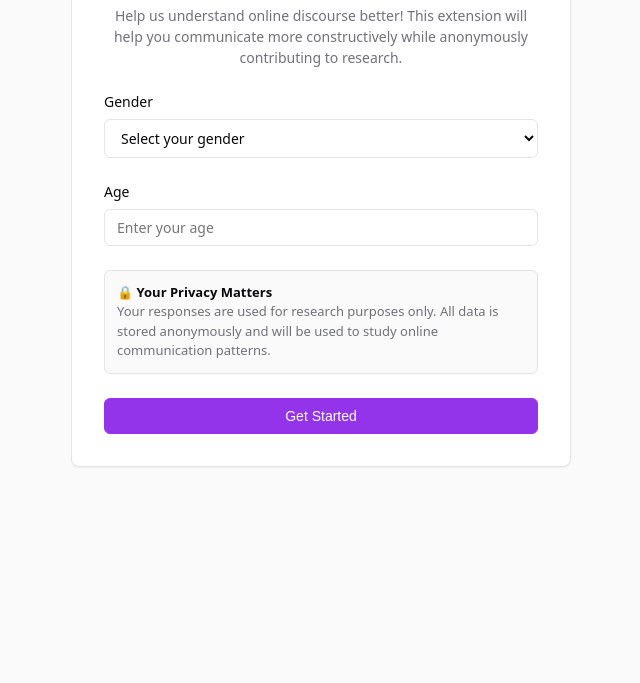
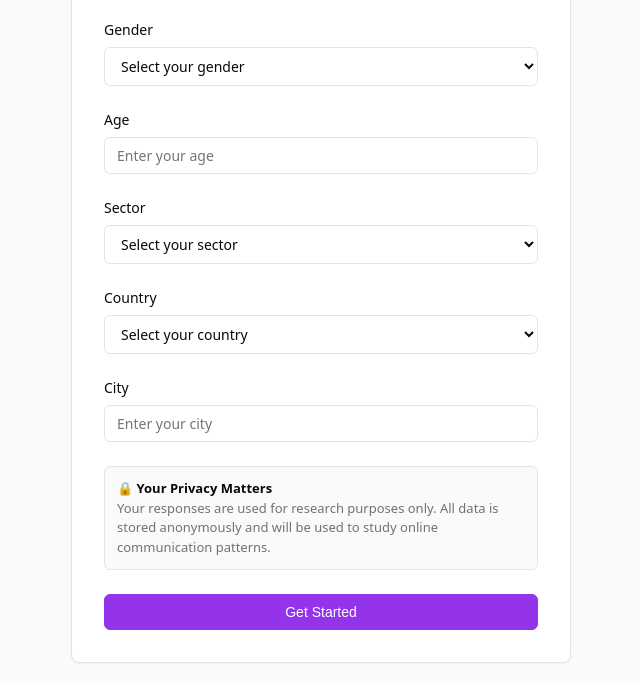
Before and after one commit to michellehaftel/comment-insight-extension, a browser extension: page onboarding.html in a window 1280 px wide. Shown: the part 242-925 px from the top of the page, without its empty margins (319-959 px from the left). Before the commit the page ends 800 px from the top, so only its background shows below. Drawn offline with Linux system fonts and the light colour scheme.

Commit message:
Adding sector and location

```diff
--- /dev/null
+++ b/countries.js
@@ -0,0 +1,200 @@
+// List of all world countries for dropdown
+// ISO 3166-1 alpha-2 country codes with country names
+const COUNTRIES = [
+  { code: 'AF', name: 'Afghanistan' },
+  { code: 'AL', name: 'Albania' },
+  { code: 'DZ', name: 'Algeria' },
+  { code: 'AD', name: 'Andorra' },
+  { code: 'AO', name: 'Angola' },
+  { code: 'AG', name: 'Antigua and Barbuda' },
+  { code: 'AR', name: 'Argentina' },
+  { code: 'AM', name: 'Armenia' },
+  { code: 'AU', name: 'Australia' },
+  { code: 'AT', name: 'Austria' },
+  { code: 'AZ', name: 'Azerbaijan' },
+  { code: 'BS', name: 'Bahamas' },
+  { code: 'BH', name: 'Bahrain' },
+  { code: 'BD', name: 'Bangladesh' },
+  { code: 'BB', name: 'Barbados' },
+  { code: 'BY', name: 'Belarus' },
+  { code: 'BE', name: 'Belgium' },
+  { code: 'BZ', name: 'Belize' },
+  { code: 'BJ', name: 'Benin' },
+  { code: 'BT', name: 'Bhutan' },
+  { code: 'BO', name: 'Bolivia' },
+  { code: 'BA', name: 'Bosnia and Herzegovina' },
+  { code: 'BW', name: 'Botswana' },
+  { code: 'BR', name: 'Brazil' },
+  { code: 'BN', name: 'Brunei' },
+  { code: 'BG', name: 'Bulgaria' },
+  { code: 'BF', name: 'Burkina Faso' },
+  { code: 'BI', name: 'Burundi' },
+  { code: 'CV', name: 'Cabo Verde' },
+  { code: 'KH', name: 'Cambodia' },
+  { code: 'CM', name: 'Cameroon' },
+  { code: 'CA', name: 'Canada' },
+  { code: 'CF', name: 'Central African Republic' },
+  { code: 'TD', name: 'Chad' },
+  { code: 'CL', name: 'Chile' },
+  { code: 'CN', name: 'China' },
+  { code: 'CO', name: 'Colombia' },
+  { code: 'KM', name: 'Comoros' },
+  { code: 'CG', name: 'Congo' },
+  { code: 'CD', name: 'Congo (DRC)' },
+  { code: 'CR', name: 'Costa Rica' },
+  { code: 'CI', name: 'Côte d\'Ivoire' },
+  { code: 'HR', name: 'Croatia' },
+  { code: 'CU', name: 'Cuba' },
+  { code: 'CY', name: 'Cyprus' },
+  { code: 'CZ', name: 'Czech Republic' },
+  { code: 'DK', name: 'Denmark' },
+  { code: 'DJ', name: 'Djibouti' },
+  { code: 'DM', name: 'Dominica' },
+  { code: 'DO', name: 'Dominican Republic' },
+  { code: 'EC', name: 'Ecuador' },
+  { code: 'EG', name: 'Egypt' },
+  { code: 'SV', name: 'El Salvador' },
+  { code: 'GQ', name: 'Equatorial Guinea' },
+  { code: 'ER', name: 'Eritrea' },
+  { code: 'EE', name: 'Estonia' },
+  { code: 'SZ', name: 'Eswatini' },
+  { code: 'ET', name: 'Ethiopia' },
+  { code: 'FJ', name: 'Fiji' },
+  { code: 'FI', name: 'Finland' },
+  { code: 'FR', name: 'France' },
+  { code: 'GA', name: 'Gabon' },
+  { code: 'GM', name: 'Gambia' },
+  { code: 'GE', name: 'Georgia' },
+  { code: 'DE', name: 'Germany' },
+  { code: 'GH', name: 'Ghana' },
+  { code: 'GR', name: 'Greece' },
+  { code: 'GD', name: 'Grenada' },
+  { code: 'GT', name: 'Guatemala' },
+  { code: 'GN', name: 'Guinea' },
+  { code: 'GW', name: 'Guinea-Bissau' },
+  { code: 'GY', name: 'Guyana' },
+  { code: 'HT', name: 'Haiti' },
+  { code: 'HN', name: 'Honduras' },
+  { code: 'HU', name: 'Hungary' },
+  { code: 'IS', name: 'Iceland' },
+  { code: 'IN', name: 'India' },
+  { code: 'ID', name: 'Indonesia' },
+  { code: 'IR', name: 'Iran' },
+  { code: 'IQ', name: 'Iraq' },
+  { code: 'IE', name: 'Ireland' },
+  { code: 'IL', name: 'Israel' },
+  { code: 'IT', name: 'Italy' },
+  { code: 'JM', name: 'Jamaica' },
+  { code: 'JP', name: 'Japan' },
+  { code: 'JO', name: 'Jordan' },
+  { code: 'KZ', name: 'Kazakhstan' },
+  { code: 'KE', name: 'Kenya' },
+  { code: 'KI', name: 'Kiribati' },
+  { code: 'KP', name: 'Korea (North)' },
+  { code: 'KR', name: 'Korea (South)' },
+  { code: 'KW', name: 'Kuwait' },
+  { code: 'KG', name: 'Kyrgyzstan' },
+  { code: 'LA', name: 'Laos' },
+  { code: 'LV', name: 'Latvia' },
+  { code: 'LB', name: 'Lebanon' },
+  { code: 'LS', name: 'Lesotho' },
+  { code: 'LR', name: 'Liberia' },
+  { code: 'LY', name: 'Libya' },
+  { code: 'LI', name: 'Liechtenstein' },
+  { code: 'LT', name: 'Lithuania' },
+  { code: 'LU', name: 'Luxembourg' },
+  { code: 'MG', name: 'Madagascar' },
+  { code: 'MW', name: 'Malawi' },
+  { code: 'MY', name: 'Malaysia' },
+  { code: 'MV', name: 'Maldives' },
+  { code: 'ML', name: 'Mali' },
+  { code: 'MT', name: 'Malta' },
+  { code: 'MH', name: 'Marshall Islands' },
+  { code: 'MR', name: 'Mauritania' },
+  { code: 'MU', name: 'Mauritius' },
+  { code: 'MX', name: 'Mexico' },
+  { code: 'FM', name: 'Micronesia' },
+  { code: 'MD', name: 'Moldova' },
+  { code: 'MC', name: 'Monaco' },
+  { code: 'MN', name: 'Mongolia' },
+  { code: 'ME', name: 'Montenegro' },
+  { code: 'MA', name: 'Morocco' },
+  { code: 'MZ', name: 'Mozambique' },
+  { code: 'MM', name: 'Myanmar' },
+  { code: 'NA', name: 'Namibia' },
+  { code: 'NR', name: 'Nauru' },
+  { code: 'NP', name: 'Nepal' },
+  { code: 'NL', name: 'Netherlands' },
+  { code: 'NZ', name: 'New Zealand' },
+  { code: 'NI', name: 'Nicaragua' },
+  { code: 'NE', name: 'Niger' },
+  { code: 'NG', name: 'Nigeria' },
+  { code: 'MK', name: 'North Macedonia' },
+  { code: 'NO', name: 'Norway' },
+  { code: 'OM', name: 'Oman' },
+  { code: 'PK', name: 'Pakistan' },
+  { code: 'PW', name: 'Palau' },
+  { code: 'PS', name: 'Palestine' },
+  { code: 'PA', name: 'Panama' },
+  { code: 'PG', name: 'Papua New Guinea' },
+  { code: 'PY', name: 'Paraguay' },
+  { code: 'PE', name: 'Peru' },
+  { code: 'PH', name: 'Philippines' },
+  { code: 'PL', name: 'Poland' },
+  { code: 'PT', name: 'Portugal' },
+  { code: 'QA', name: 'Qatar' },
+  { code: 'RO', name: 'Romania' },
+  { code: 'RU', name: 'Russia' },
+  { code: 'RW', name: 'Rwanda' },
+  { code: 'KN', name: 'Saint Kitts and Nevis' },
+  { code: 'LC', name: 'Saint Lucia' },
+  { code: 'VC', name: 'Saint Vincent and the Grenadines' },
+  { code: 'WS', name: 'Samoa' },
+  { code: 'SM', name: 'San Marino' },
+  { code: 'ST', name: 'São Tomé and Príncipe' },
+  { code: 'SA', name: 'Saudi Arabia' },
+  { code: 'SN', name: 'Senegal' },
+  { code: 'RS', name: 'Serbia' },
+  { code: 'SC', name: 'Seychelles' },
+  { code: 'SL', name: 'Sierra Leone' },
+  { code: 'SG', name: 'Singapore' },
+  { code: 'SK', name: 'Slovakia' },
+  { code: 'SI', name: 'Slovenia' },
+  { code: 'SB', name: 'Solomon Islands' },
+  { code: 'SO', name: 'Somalia' },
+  { code: 'ZA', name: 'South Africa' },
+  { code: 'SS', name: 'South Sudan' },
+  { code: 'ES', name: 'Spain' },
+  { code: 'LK', name: 'Sri Lanka' },
+  { code: 'SD', name: 'Sudan' },
+  { code: 'SR', name: 'Suriname' },
+  { code: 'SE', name: 'Sweden' },
+  { code: 'CH', name: 'Switzerland' },
+  { code: 'SY', name: 'Syria' },
+  { code: 'TW', name: 'Taiwan' },
+  { code: 'TJ', name: 'Tajikistan' },
+  { code: 'TZ', name: 'Tanzania' },
+  { code: 'TH', name: 'Thailand' },
+  { code: 'TL', name: 'Timor-Leste' },
+  { code: 'TG', name: 'Togo' },
+  { code: 'TO', name: 'Tonga' },
+  { code: 'TT', name: 'Trinidad and Tobago' },
+  { code: 'TN', name: 'Tunisia' },
+  { code: 'TR', name: 'Turkey' },
+  { code: 'TM', name: 'Turkmenistan' },
+  { code: 'TV', name: 'Tuvalu' },
+  { code: 'UG', name: 'Uganda' },
+  { code: 'UA', name: 'Ukraine' },
+  { code: 'AE', name: 'United Arab Emirates' },
+  { code: 'GB', name: 'United Kingdom' },
+  { code: 'US', name: 'United States' },
+  { code: 'UY', name: 'Uruguay' },
+  { code: 'UZ', name: 'Uzbekistan' },
+  { code: 'VU', name: 'Vanuatu' },
+  { code: 'VA', name: 'Vatican City' },
+  { code: 'VE', name: 'Venezuela' },
+  { code: 'VN', name: 'Vietnam' },
+  { code: 'YE', name: 'Yemen' },
+  { code: 'ZM', name: 'Zambia' },
+  { code: 'ZW', name: 'Zimbabwe' }
+];
--- a/onboarding.html
+++ b/onboarding.html
@@ -77,7 +77,7 @@
       font-size: 14px;
     }
 
-    select, input[type="number"] {
+    select, input[type="number"], input[type="text"] {
       width: 100%;
       padding: 8px 12px;
       border: 1px solid #e4e4e7;
@@ -89,7 +89,7 @@
       color: #09090b;
     }
 
-    select:focus, input[type="number"]:focus {
+    select:focus, input[type="number"]:focus, input[type="text"]:focus {
       outline: none;
       border-color: #9333ea;
       box-shadow: 0 0 0 3px rgba(147, 51, 234, 0.1);
@@ -203,6 +203,43 @@
         <div class="error-message" id="ageError">Please enter a valid age (13-120)</div>
       </div>
 
+      <div class="form-group">
+        <label for="sector">Sector</label>
+        <select id="sector" name="sector" required>
+          <option value="">Select your sector</option>
+          <option value="secular">Secular</option>
+          <option value="traditional">Traditional</option>
+          <option value="religious-zionist">Religious Zionist</option>
+          <option value="ultra-orthodox">Ultra-Orthodox</option>
+          <option value="arab">Arab</option>
+          <option value="druze">Druze</option>
+          <option value="christian">Christian</option>
+          <option value="other">Other</option>
+          <option value="prefer-not-to-say">Prefer not to say</option>
+        </select>
+        <div class="error-message" id="sectorError">Please select your sector</div>
+      </div>
+
+      <div class="form-group">
+        <label for="country">Country</label>
+        <select id="country" name="country" required>
+          <option value="">Select your country</option>
+        </select>
+        <div class="error-message" id="countryError">Please select your country</div>
+      </div>
+
+      <div class="form-group">
+        <label for="city">City</label>
+        <input
+          type="text"
+          id="city"
+          name="city"
+          placeholder="Enter your city"
+          required
+        >
+        <div class="error-message" id="cityError">Please enter your city</div>
+      </div>
+
       <div class="privacy-note">
         <strong>🔒 Your Privacy Matters</strong><br>
         Your responses are used for research purposes only. All data is stored anonymously and will be used to study online communication patterns.
@@ -214,6 +251,7 @@
     </form>
   </div>
 
+  <script src="countries.js"></script>
   <script src="onboarding.js"></script>
 </body>
 </html>
--- a/onboarding.js
+++ b/onboarding.js
@@ -4,7 +4,20 @@ document.addEventListener('DOMContentLoaded', () => {
   const form = document.getElementById('onboardingForm');
   const genderSelect = document.getElementById('gender');
   const ageInput = document.getElementById('age');
+  const sectorSelect = document.getElementById('sector');
+  const countrySelect = document.getElementById('country');
+  const cityInput = document.getElementById('city');
   const submitBtn = document.getElementById('submitBtn');
+
+  // Populate country dropdown
+  if (typeof COUNTRIES !== 'undefined') {
+    COUNTRIES.forEach(country => {
+      const option = document.createElement('option');
+      option.value = country.code;
+      option.textContent = country.name;
+      countrySelect.appendChild(option);
+    });
+  }
 
   form.addEventListener('submit', async (e) => {
     e.preventDefault();
@@ -15,6 +28,9 @@ document.addEventListener('DOMContentLoaded', () => {
     // Validate inputs
     const gender = genderSelect.value;
     const age = parseInt(ageInput.value);
+    const sector = sectorSelect.value;
+    const country = countrySelect.value;
+    const city = cityInput.value.trim();
 
     let hasError = false;
 
@@ -28,6 +44,21 @@ document.addEventListener('DOMContentLoaded', () => {
       hasError = true;
     }
 
+    if (!sector) {
+      document.getElementById('sectorError').classList.add('show');
+      hasError = true;
+    }
+
+    if (!country) {
+      document.getElementById('countryError').classList.add('show');
+      hasError = true;
+    }
+
+    if (!city || city.length < 2) {
+      document.getElementById('cityError').classList.add('show');
+      hasError = true;
+    }
+
     if (hasError) return;
 
     // Disable button while saving
@@ -38,12 +69,19 @@ document.addEventListener('DOMContentLoaded', () => {
       // Generate unique user ID
       const userId = 'user_' + Date.now() + '_' + Math.random().toString(36).substr(2, 9);
 
+      // Get country name from code
+      const countryName = COUNTRIES.find(c => c.code === country)?.name || country;
+
       // Save to chrome.storage
       await chrome.storage.local.set({
         onboardingComplete: true,
         userId: userId,
         userGender: gender,
         userAge: age,
+        userSector: sector,
+        userCountry: country,
+        userCountryName: countryName,
+        userCity: city,
         onboardingDate: new Date().toISOString()
       });
 
@@ -78,4 +116,22 @@ document.addEventListener('DOMContentLoaded', () => {
       document.getElementById('ageError').classList.remove('show');
     }
   });
+
+  sectorSelect.addEventListener('change', () => {
+    if (sectorSelect.value) {
+      document.getElementById('sectorError').classList.remove('show');
+    }
+  });
+
+  countrySelect.addEventListener('change', () => {
+    if (countrySelect.value) {
+      document.getElementById('countryError').classList.remove('show');
+    }
+  });
+
+  cityInput.addEventListener('input', () => {
+    if (cityInput.value.trim().length >= 2) {
+      document.getElementById('cityError').classList.remove('show');
+    }
+  });
 });
```
Also changed, not shown: GOOGLE_APPS_SCRIPT_CODE.js (+31 -22 lines), GOOGLE_SHEETS_SETUP.md (+43 -30 lines), background.js (+10 -3 lines).
